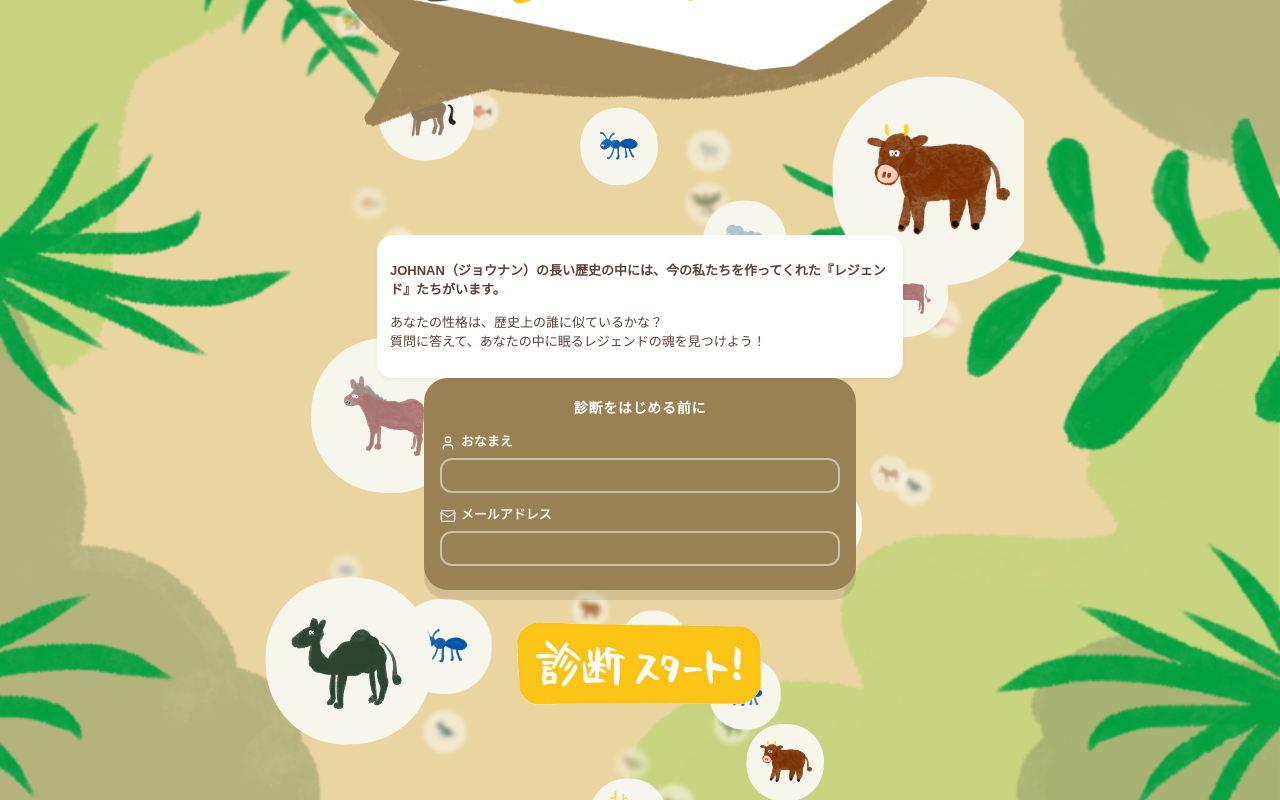
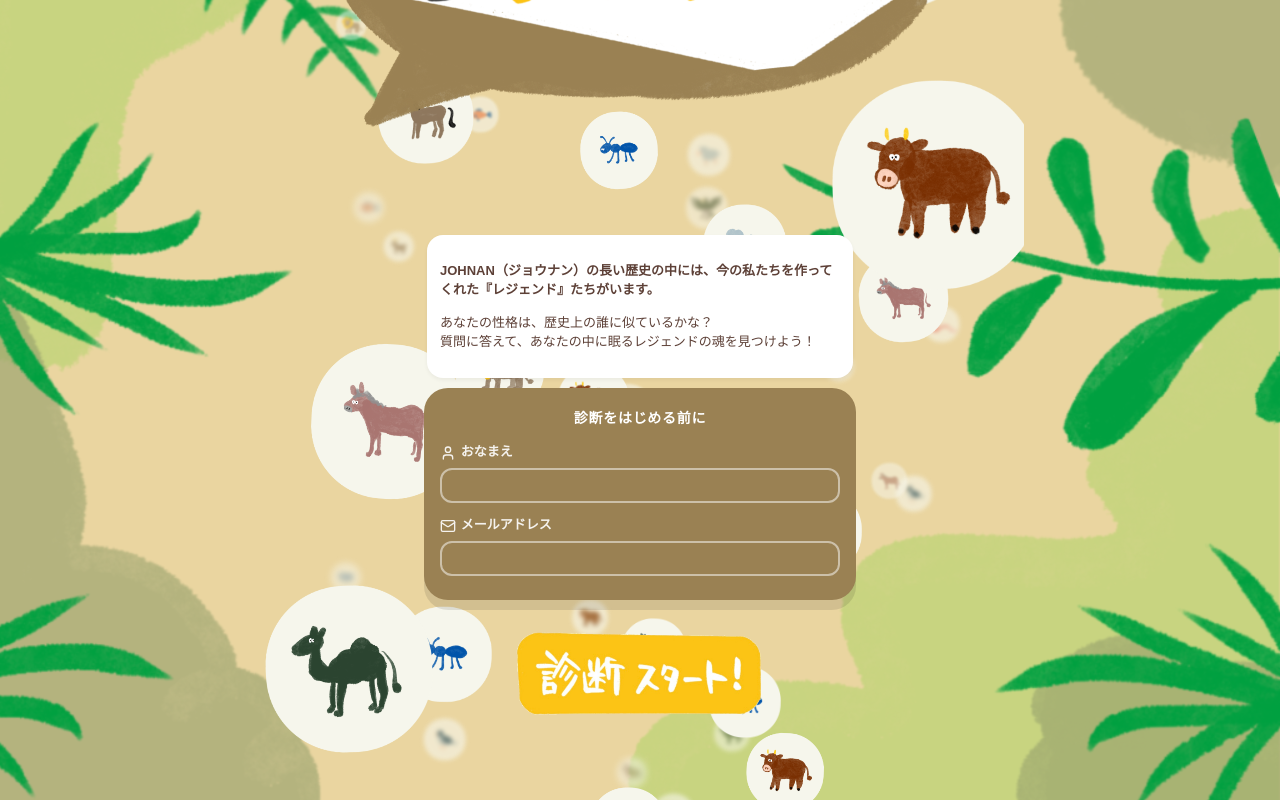
Before and after one commit to jack-visual-thinker/johnan-app, a React (Vite) app: page / in a window 1280 px wide. Shown: the part 452-1252 px from the top of the page. Built offline with nearby package versions, Linux system fonts and the light colour scheme.

Commit message:
Unify box widths to 400px and add 10px vertical gap

```diff
--- a/src/views/NewStartView.tsx
+++ b/src/views/NewStartView.tsx
@@ -72,15 +72,15 @@ export const NewStartView: React.FC<Props> = ({ onStart }) => {
         <div style={{
           backgroundColor: '#FFFFFF',
           borderRadius: '16px',
-          padding: '0.8rem', // Reduced from 1.2rem
-          maxWidth: '500px',
-          margin: '-5px auto -5px auto', // Relaxed negative margin to prevent overlap
+          padding: '0.8rem',
+          maxWidth: '400px', // Unify width with Brown Box (was 500px)
+          margin: '0 auto 10px auto', // Add positive margin for gap
           textAlign: 'left',
           color: 'var(--color-text)',
           boxShadow: '0 2px 4px rgba(0,0,0,0.05)',
           fontFamily: 'var(--font-body)',
-          lineHeight: '1.5', // Reduced from 1.8
-          fontSize: '13px', // Slightly smaller font to help compactness
+          lineHeight: '1.5',
+          fontSize: '13px',
           zIndex: 2,
           position: 'relative'
         }}>
@@ -98,10 +98,10 @@ export const NewStartView: React.FC<Props> = ({ onStart }) => {
         <form onSubmit={handleSubmit}>
           <div className="card" style={{
             textAlign: 'left',
-            maxWidth: '400px',
-            margin: '0 auto 0 auto', // Removed negative margin to let it sit naturally below (or very slight negative if needed, but safe implies 0)
-            marginTop: '5px', // Small positive margin to separate slightly from white box
-            padding: '1rem', // Reduced from 1.5rem
+            maxWidth: '400px', // Matches White Box
+            margin: '0 auto 0 auto',
+            marginTop: '0', // Reset top margin as gap is handled by White Box
+            padding: '1rem',
             backgroundColor: 'var(--color-card-brown)',
             color: 'var(--color-text-white)',
             boxShadow: '0 10px 0 rgba(0,0,0,0.1)',
```
